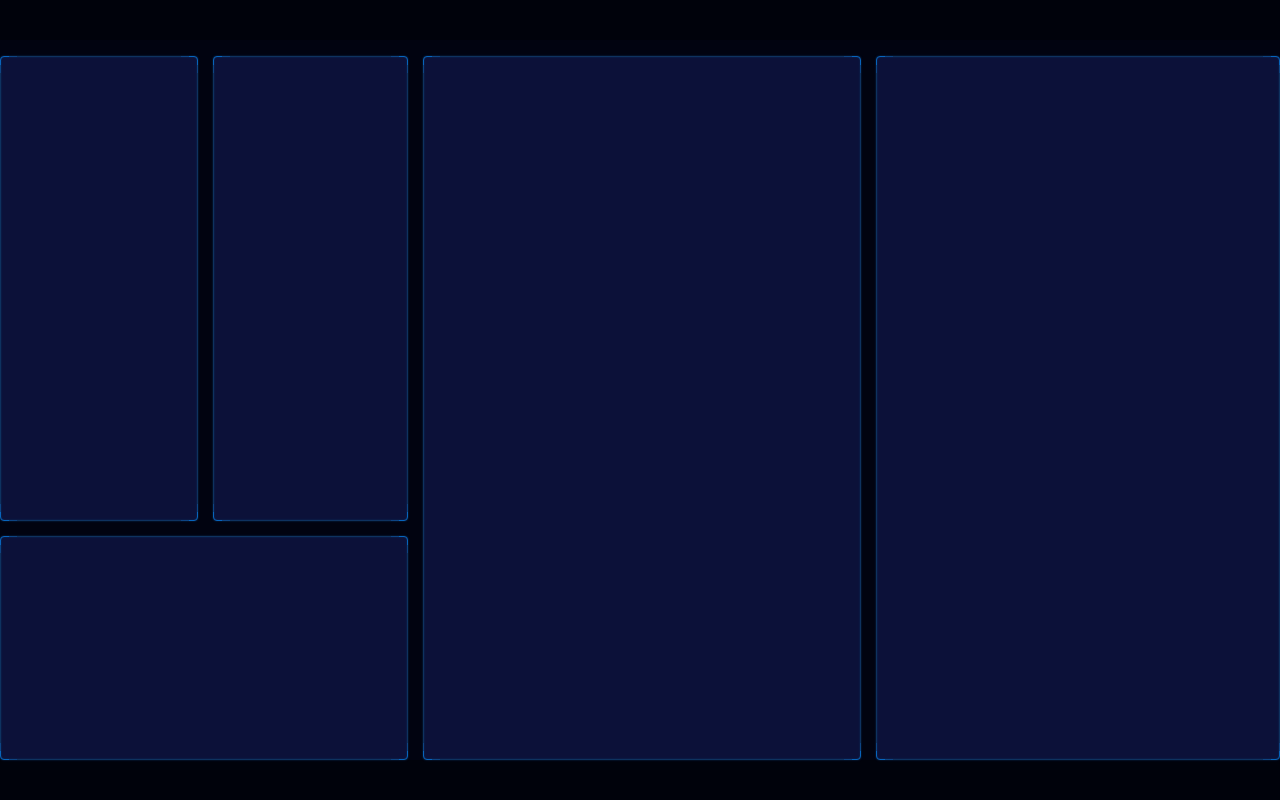
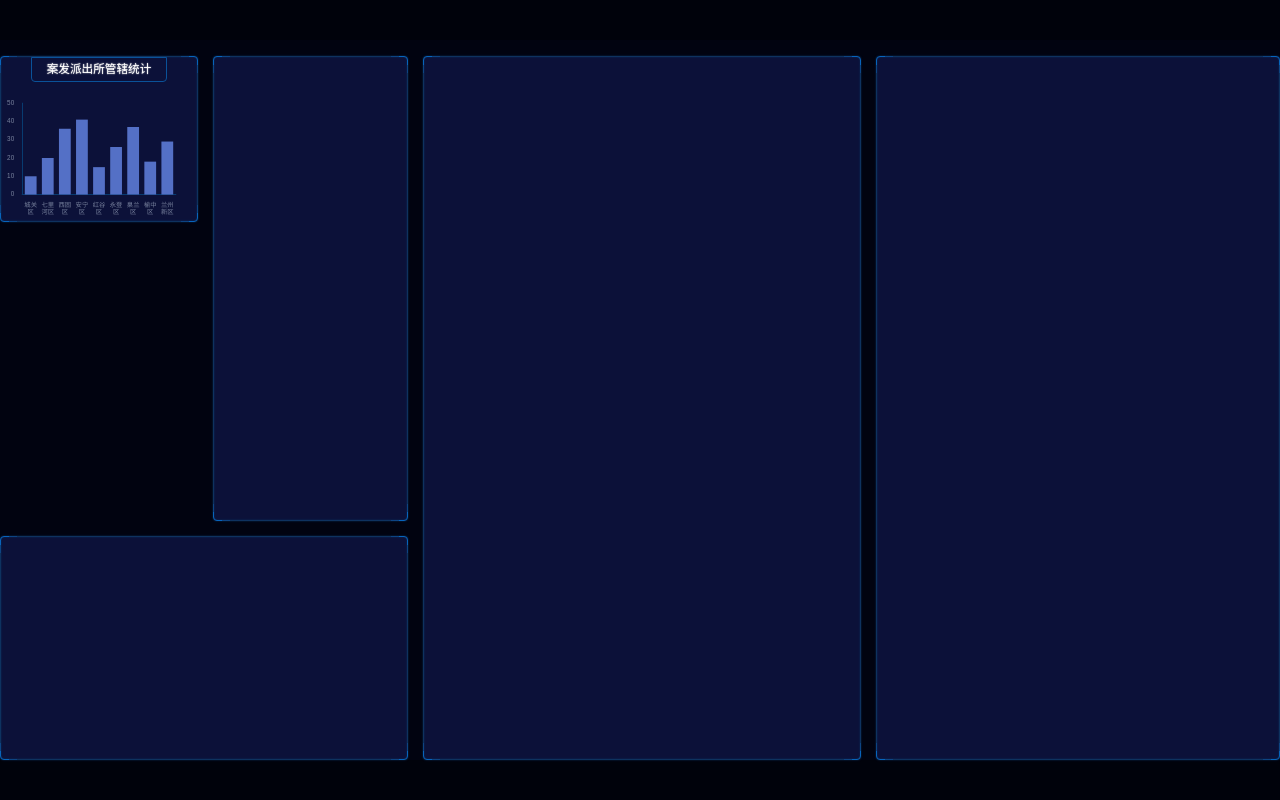
Before and after one commit to deib0/screen, a React (Vite) app: page /#/ in a window 1280 px wide. Built offline with nearby package versions, Linux system fonts and the light colour scheme.

Commit message:
创建第一个统计图管辖统计

```diff
--- a/index.html
+++ b/index.html
@@ -9,7 +9,7 @@
     // 在渲染之前获得
     const clientWidth = document.documentElement.clientWidth
     const clientHeight = document.documentElement.clientHeight
-    const pageWidth = clientWidth / clientHeight > 16 / 9 ? clientHeight * (16 / 9) : clientWidth
+    window.pageWidth = clientWidth / clientHeight > 16 / 9 ? clientHeight * (16 / 9) : clientWidth
     const pageHeight = pageWidth / (16 / 9)
     const string = `<style>html{
       font-size: ${pageWidth / 100}px
--- a/src/pages/home.scss
+++ b/src/pages/home.scss
@@ -1,7 +1,12 @@
 @import "../shared/helper";
 
-.home {flex: 1;height: 100%;display: flex;flex-direction: column;
+.home {
+  flex: 1;
+  height: 100%;
+  display: flex;
+  flex-direction: column;
   background: #010310;
+  color: white;
   > header {
     height: px(99);
     background-size: cover;
@@ -16,6 +21,9 @@
     grid-column-gap: px(28);
     grid-row-gap: px(28);
     > section {
+      text-align: center;
+    }
+    .bordered {
       border: 1px solid #0764bc;
       border-radius: 4px;
       position: relative;
@@ -39,6 +47,26 @@
         0 -9px 0 -8px #0d4483,;
       }
     }
+    .管辖统计 {
+      height: px(315);
+      display: flex;
+      flex-direction: column;
+      align-items: center;
+      h2 {
+        flex-shrink: 0;
+        border: 1px solid #0a5299;
+        border-bottom-left-radius: 4px;
+        border-bottom-right-radius: 4px;
+        font-size: px(22);
+        line-height: px(24);
+        padding: px(10) px(28);
+        text-shadow: 0 0 px(3) white;
+      }
+      .chart{
+        flex: 1;
+        width: 100%;
+      }
+    }
     > .section1 {
       grid-area: box1;
     }
--- a/src/pages/home.tsx
+++ b/src/pages/home.tsx
@@ -1,16 +1,74 @@
-import React from 'react';
+import React, {useEffect, useRef} from 'react';
 import './home.scss';
-
+import * as echarts from 'echarts';
 export const Home = () => {
+  const px = (n) => n / 2420 * (window as any).pageWidth;
+  const divRef = useRef(null);
+  useEffect(() => {
+    var myChart = echarts.init(divRef.current);
+    myChart.setOption({
+      textStyle: {
+        fontSize: px(12),
+        color: '#79839E'
+      },
+      title: {show: false},
+      legend: {show: false},
+      xAxis: {
+        data: ['城关区', '七里河区', '西固区', '安宁区', '红谷区', '永登区', '臬兰区', '榆中区', '兰州新区'],
+        axisTick: {show: false},
+        axisLine: {
+          lineStyle: {color: '#083B70'}
+        },
+        axisLabel: {
+          fontSize: px(12),
+          formatter(val) {
+            if (val.length > 2) {
+              const array = val.split('');
+              array.splice(2, 0, '\n');
+              return array.join('');
+            } else {
+              return val;
+            }
+          }
+        },
+      },
+      grid: {
+        x: px(40),
+        y: px(40),
+        x2: px(40),
+        y2: px(50),
+      },
+      yAxis: {
+        splitLine: {show: false},
+        axisLine: {
+          show: true,
+          lineStyle: {color: '#083B70'}
+        },
+        axisLabel: {
+          fontSize: px(12)
+        }
+      },
+      series: [{
+        type: 'bar',
+        data: [10, 20, 36, 41, 15, 26, 37, 18, 29]
+      }]
+    });
+  }, []);
   return (
     <div className='home'>
       <div className="header"></div>
       <main className='main'>
-        <section className="section1"></section>
-        <section className="section2"></section>
-        <section className="section3"></section>
-        <section className="section4"></section>
-        <section className="section5"></section>
+      <section className="section1">
+          <div className="bordered 管辖统计">
+            <h2>案发派出所管辖统计</h2>
+            <div ref={divRef} className="chart">
+            </div>
+          </div>
+        </section>
+        <section className="bordered section2"></section>
+        <section className="bordered section3"></section>
+        <section className="bordered section4"></section>
+        <section className="bordered section5"></section>
       </main>
     </div>
   );
--- a/src/shared/style.scss
+++ b/src/shared/style.scss
@@ -29,3 +29,6 @@ body {
 .App{
   flex: 1
 }
+h1, h2, h3, h4, h5, h6 {
+  font-size: 16px;
+}
```
